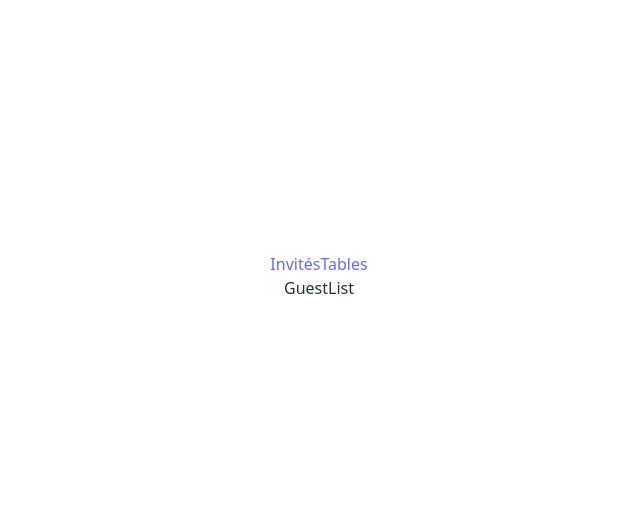
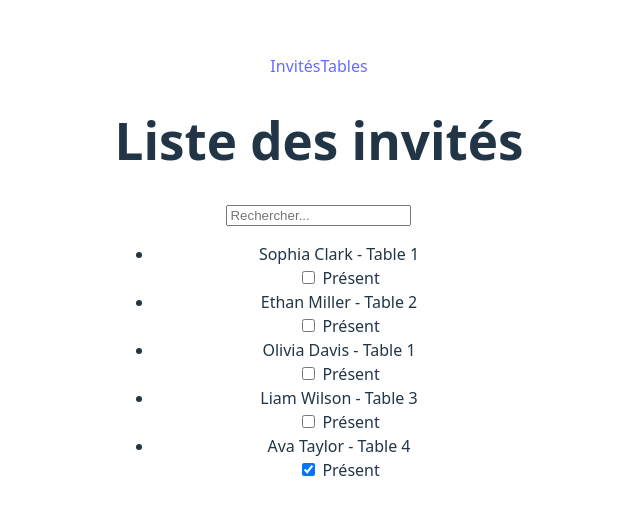
Before and after one commit to steeven-louk/guest-manager, a React (Vite) app: page / in a window 1280 px wide. Shown: the part 124-638 px from the top of the page, without its empty margins (321-961 px from the left). Built offline with nearby package versions, Linux system fonts and the light colour scheme.

Commit message:
ajout de zustand

```diff
--- a/package.json
+++ b/package.json
@@ -12,7 +12,8 @@
   "dependencies": {
     "react": "^19.1.1",
     "react-dom": "^19.1.1",
-    "react-router-dom": "^7.9.1"
+    "react-router-dom": "^7.9.1",
+    "zustand": "^5.0.8"
   },
   "devDependencies": {
     "@eslint/js": "^9.35.0",
--- a/src/pages/guestList.tsx
+++ b/src/pages/guestList.tsx
@@ -1,9 +1,43 @@
-import React from 'react'
+import { useState } from "react";
+import { useGuestStore } from "../store/guestStore";
 
-const GuestList = () => {
+export default function GuestList() {
+  const { guests, togglePresence } = useGuestStore();
+  const [search, setSearch] = useState("");
+
+  const filtered = guests.filter((g) =>
+    g.name.toLowerCase().includes(search.toLowerCase())
+  );
+
   return (
-    <div>GuestList</div>
-  )
+    <div className="p-4">
+      <h1 className="text-xl font-bold mb-4">Liste des invités</h1>
+      <input
+        type="text"
+        placeholder="Rechercher..."
+        className="border p-2 mb-4 w-full"
+        value={search}
+        onChange={(e) => setSearch(e.target.value)}
+      />
+
+      <ul className="space-y-2">
+        {filtered.map((g) => (
+          <li key={g.id} className="flex items-center justify-between p-2 border rounded">
+            <div>
+              <span className="font-semibold">{g.name}</span>{" "}
+              <span className="text-gray-500">- Table {g.table}</span>
+            </div>
+            <label>
+              <input
+                type="checkbox"
+                checked={g.present}
+                onChange={() => togglePresence(g.id)}
+              />{" "}
+              Présent
+            </label>
+          </li>
+        ))}
+      </ul>
+    </div>
+  );
 }
-
-export default GuestList
```
Also changed, not shown: 1 other file (tests, documents, lock files or other folders).
